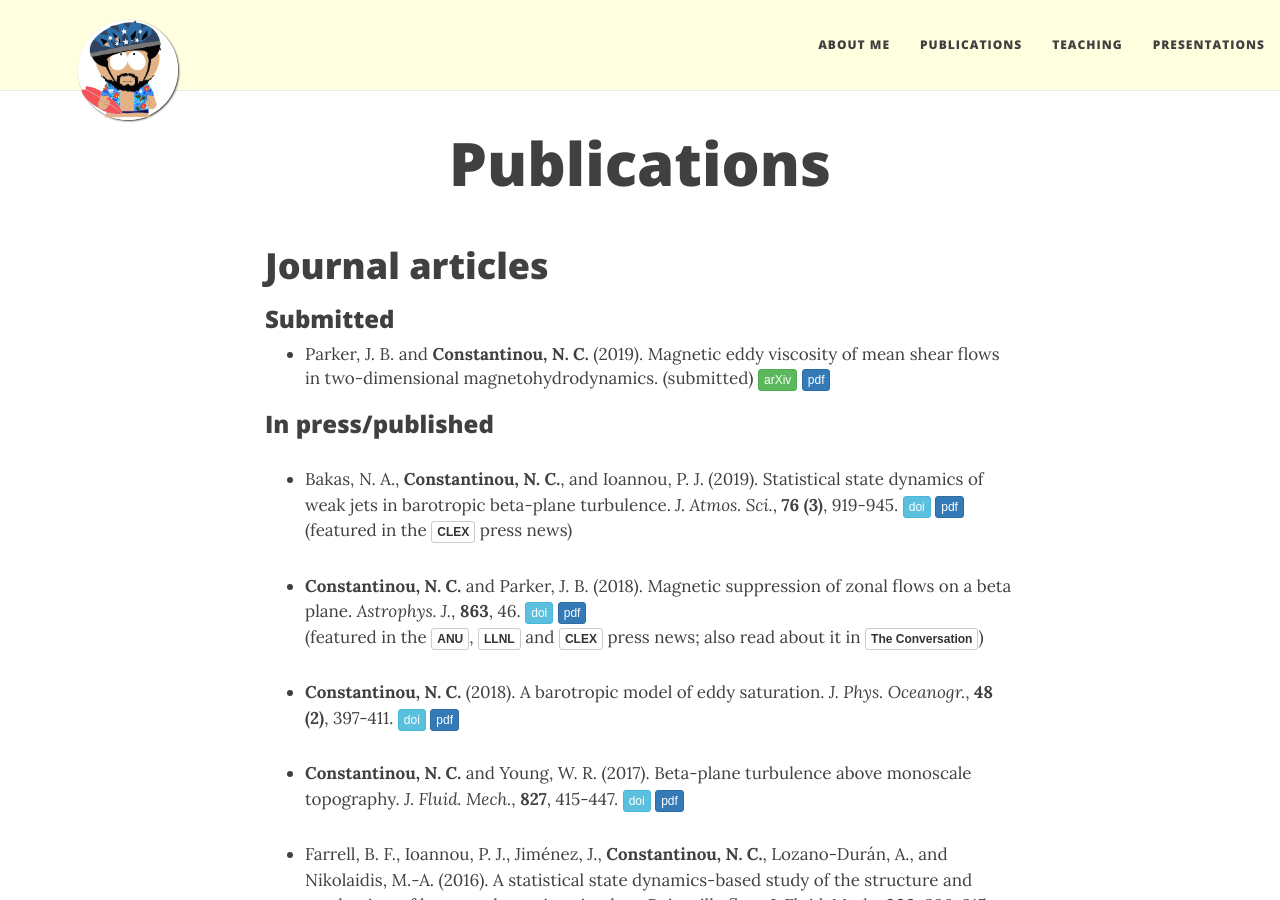
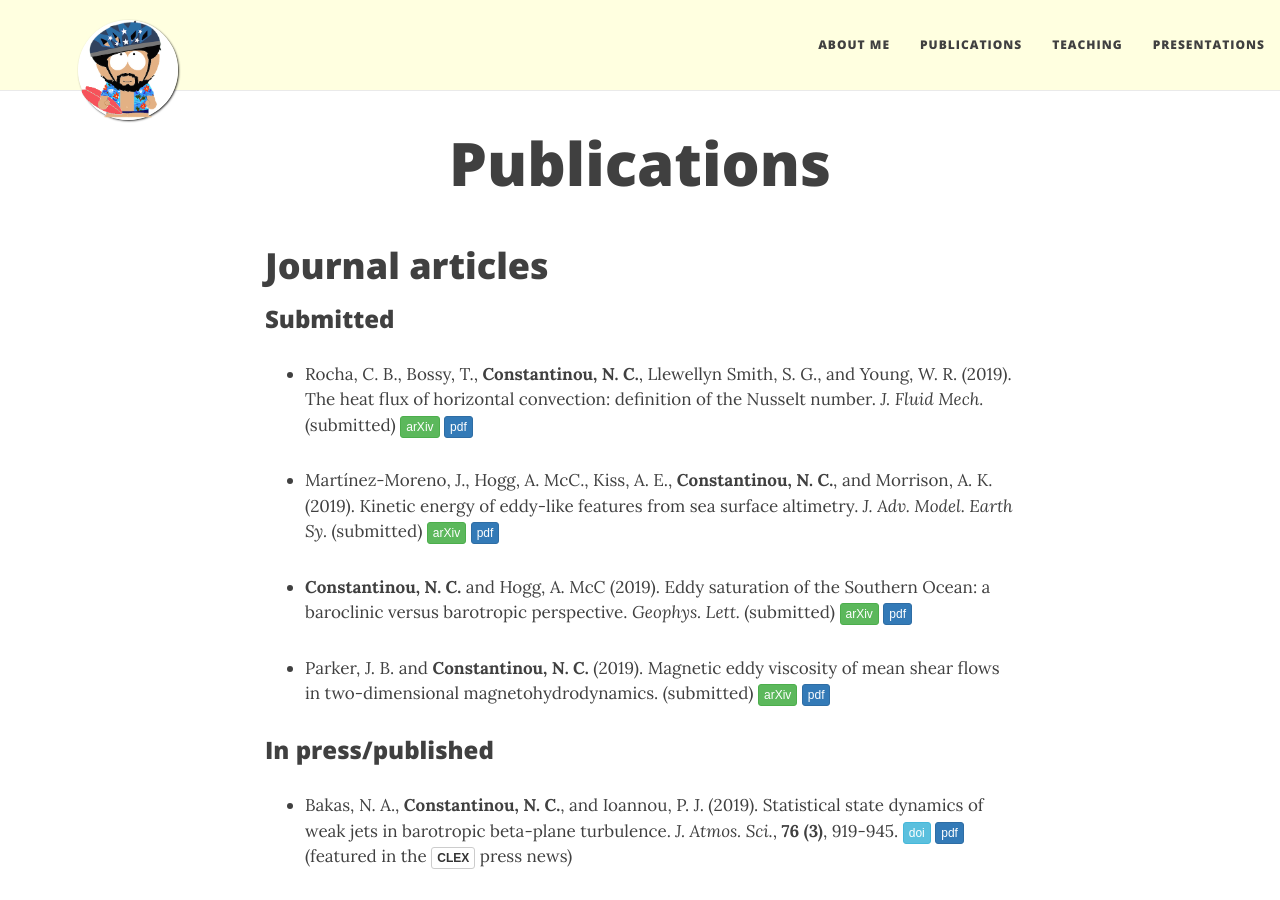
Before and after one commit to navidcy/navidcy.github.io, a Jekyll site: the page built from publications.md, in a window 1280 px wide and 900 px high. Built offline with Jekyll 4.4.1, drawn with Linux system fonts in a browser that asks for light colours; nearby versions of some CDN libraries; comment, search, counter and statistics services are not loaded.

Commit message:
add AOFD 2019

```diff
--- a/publications.md
+++ b/publications.md
@@ -8,6 +8,17 @@ title: Publications
 # Journal articles
 
 ### Submitted
+
+- Rocha, C. B., Bossy, T., **Constantinou, N. C.**, Llewellyn Smith, S. G., and Young, W. R. (2019). The heat flux of horizontal convection: definition of the Nusselt number. _J. Fluid Mech._ (submitted) [<span class="btn btn-success btn-xs{{end}}" style="font-family:sans-serif;">arXiv</span>][arXiv:1902.01105]{:target="_blank"} [<span class="btn btn-primary btn-xs{{end}}" style="font-family:sans-serif;">pdf</span>][magneticviscosity]
+
+
+- Martínez-Moreno, J., Hogg, A. McC., Kiss, A. E., **Constantinou, N. C.**, and Morrison, A. K. (2019). Kinetic energy of eddy-like features from sea surface altimetry. _J. Adv. Model. Earth Sy._ (submitted) [<span class="btn btn-success btn-xs{{end}}" style="font-family:sans-serif;">arXiv</span>][arXiv:1902.01105]{:target="_blank"} [<span class="btn btn-primary btn-xs{{end}}" style="font-family:sans-serif;">pdf</span>][magneticviscosity]
+
+
+- **Constantinou, N. C.** and Hogg, A. McC (2019). Eddy saturation of the Southern Ocean: a baroclinic versus barotropic perspective. _Geophys. Lett._ (submitted) [<span class="btn btn-success btn-xs{{end}}" style="font-family:sans-serif;">arXiv</span>][arXiv:1902.01105]{:target="_blank"} [<span class="btn btn-primary btn-xs{{end}}" style="font-family:sans-serif;">pdf</span>][magneticviscosity]
+
+
+
 
 - Parker, J. B. and **Constantinou, N. C.** (2019). Magnetic eddy viscosity of mean shear flows in two-dimensional magnetohydrodynamics. (submitted) [<span class="btn btn-success btn-xs{{end}}" style="font-family:sans-serif;">arXiv</span>][arXiv:1902.01105]{:target="_blank"} [<span class="btn btn-primary btn-xs{{end}}" style="font-family:sans-serif;">pdf</span>][magneticviscosity]
 
```
